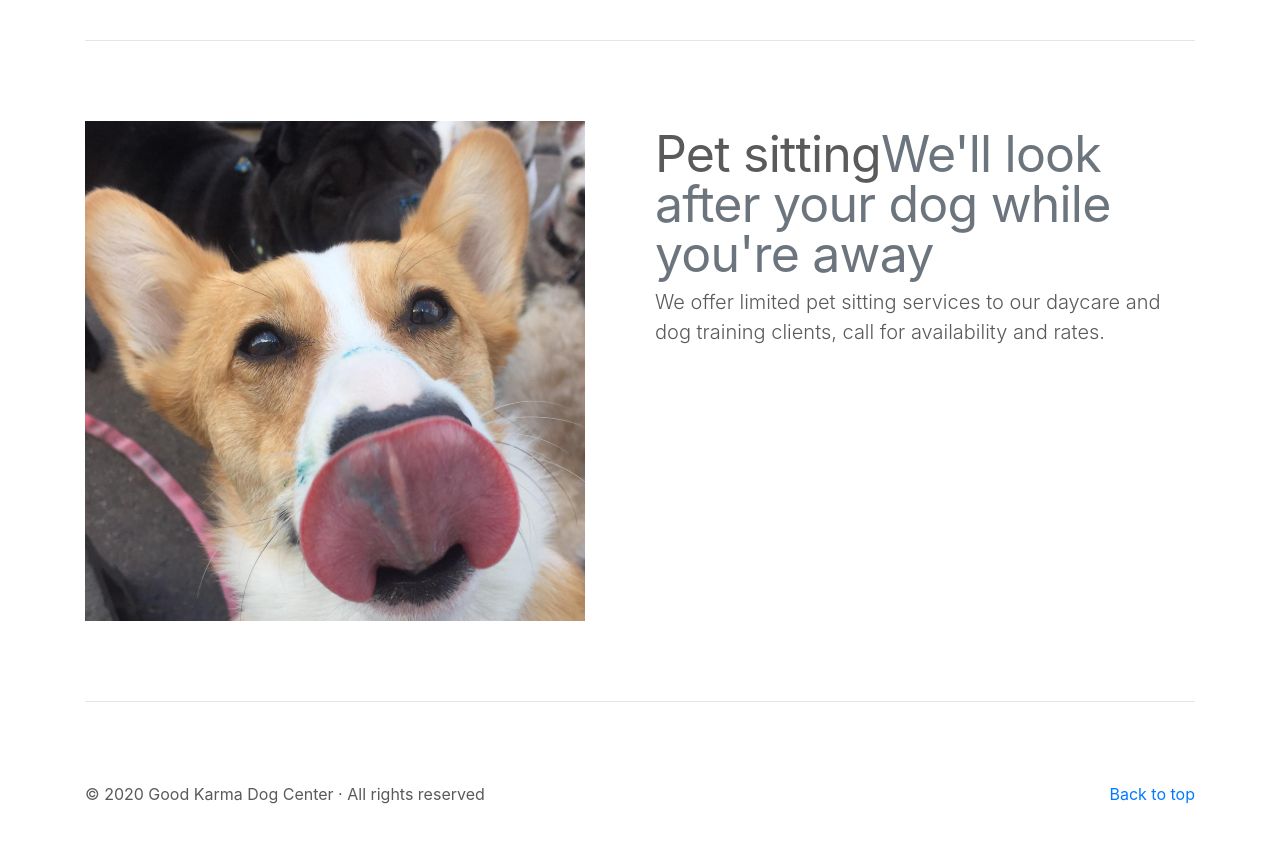
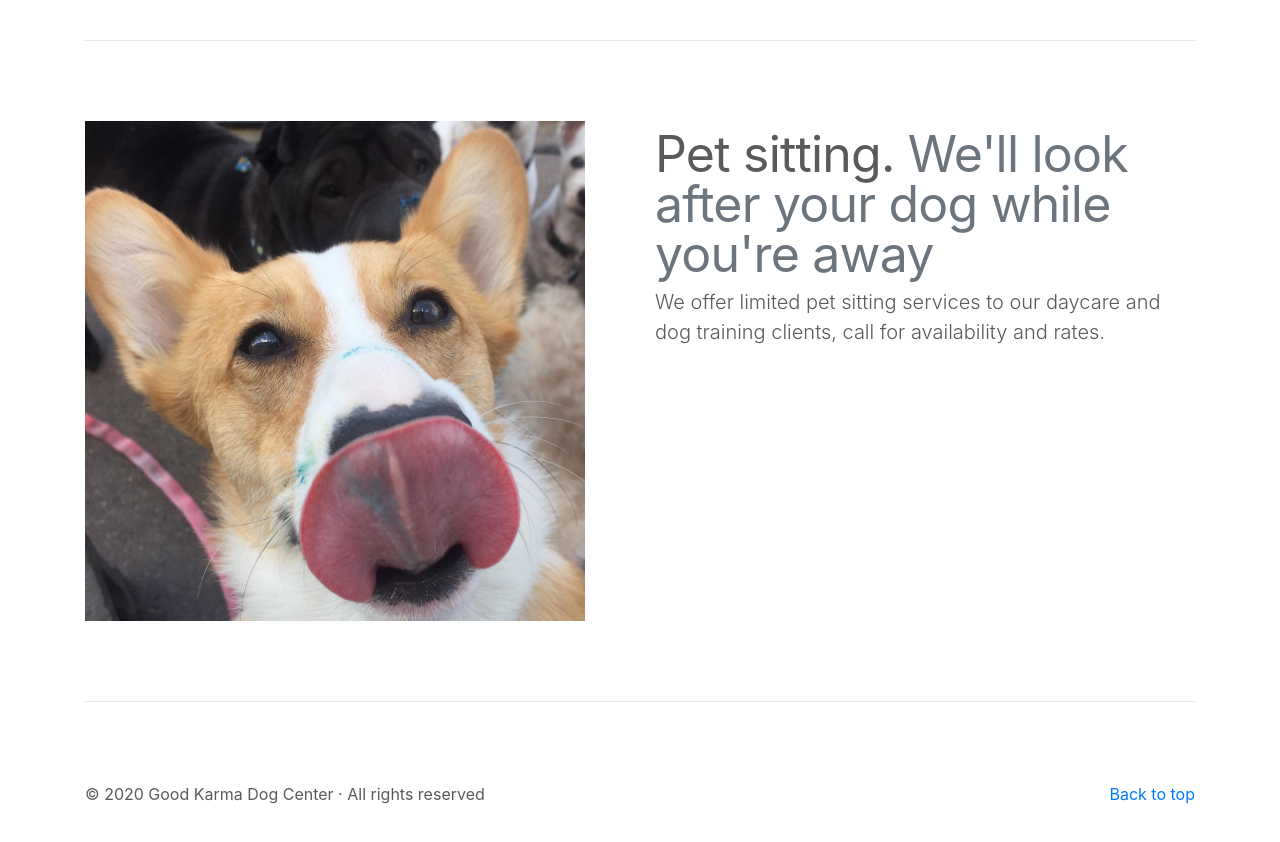
Before and after one commit to leo-andrade/gkdc, a plain HTML site: page services.html in a window 1280 px wide. Shown: the part 2640-3482 px from the top of the page. Drawn offline with nearby package versions, Linux system fonts and the light colour scheme.

Commit message:
Add files via upload

```diff
--- a/services.html
+++ b/services.html
@@ -147,7 +147,7 @@
 
     <div class="row featurette">
       <div class="col-md-6 order-md-2">
-        <h2 class="featurette-heading">Pet sitting<span class="text-muted">We'll look after your dog while you're away</span></h2>
+        <h2 class="featurette-heading">Pet sitting. <span class="text-muted">We'll look after your dog while you're away</span></h2>
         <p class="lead">We offer limited pet sitting services to our daycare and dog training clients, call for availability and rates.</p>
       </div>
       <div class="col-md-6 order-md-1">
```
